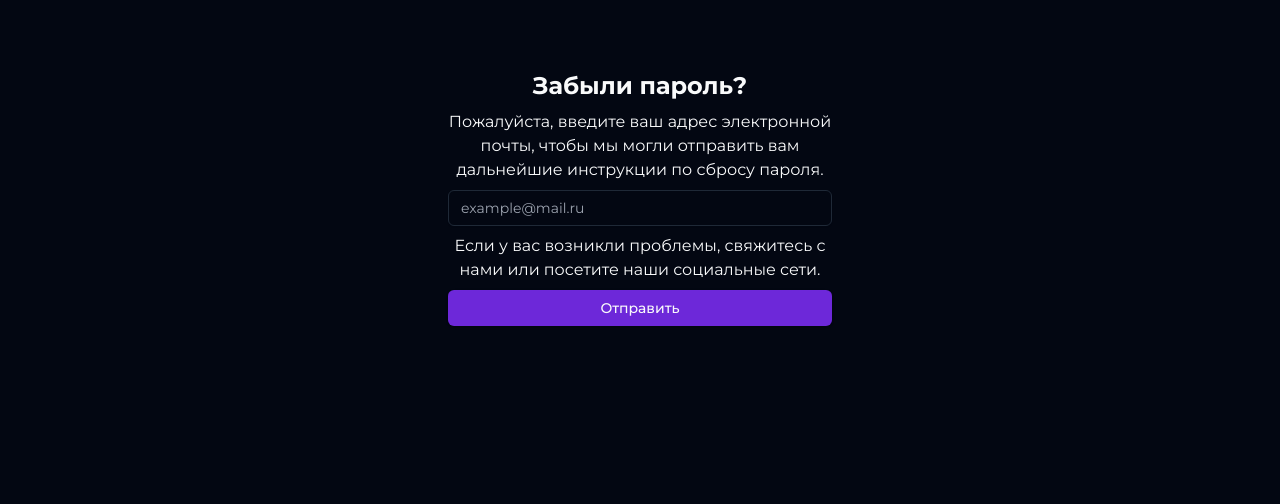
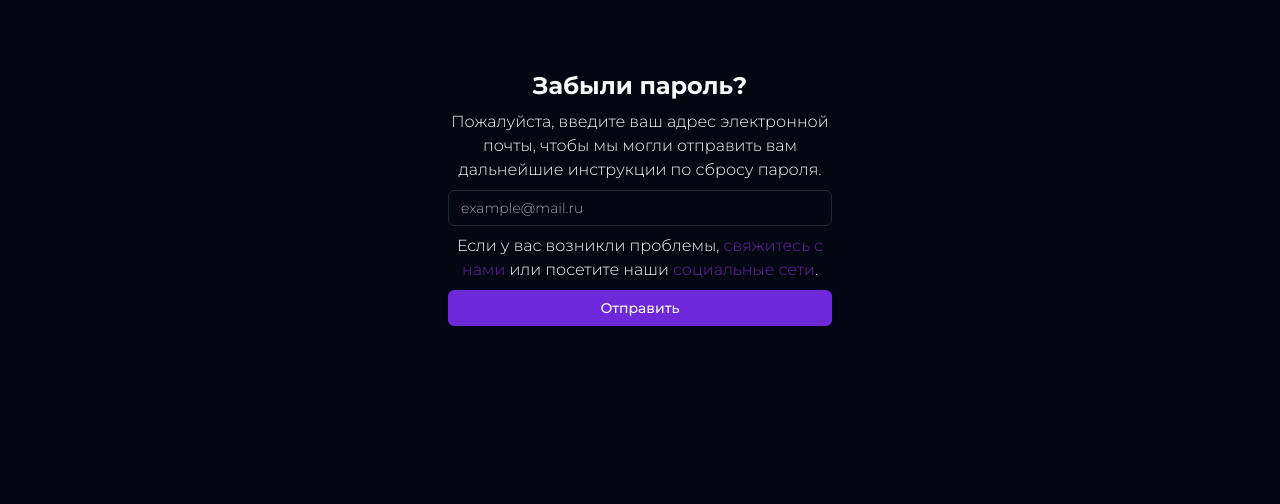
Before and after one commit to Z1ppzy/bigweb, a React (Vite) app: page /forgot_password in a window 1280 px wide. Shown: the part 216-720 px from the top of the page. Built offline with nearby package versions, Linux system fonts and the light colour scheme.

Commit message:
change sttyle ForgotPassword

```diff
--- a/src/Pages/ForgotPassword.tsx
+++ b/src/Pages/ForgotPassword.tsx
@@ -5,6 +5,7 @@ import { Label } from '@radix-ui/react-label';
 import { toast, ToastContainer } from 'react-toastify';
 import 'react-toastify/dist/ReactToastify.css';
 import { ButtonIcon } from '@radix-ui/react-icons';
+import { Link } from 'react-router-dom';
 
 export default function ForgotPassword(): JSX.Element {
   const [email, setEmail] = useState<string>('');
@@ -32,8 +33,8 @@ export default function ForgotPassword(): JSX.Element {
   };
 
   return (
-    <div className='flex flex-col justify-center text-center items-center h-screen'>
-      <form className='md:w-96 md:h-96 flex flex-col gap-2'>
+    <div className='flex flex-col justify-center text-center items-center h-screen px-10'>
+      <form className='md:w-96 md:h-96 flex flex-col gap-2 font-light text-base'>
         <h1 className='font-bold text-2xl'>Забыли пароль?</h1>
         <Label htmlFor='email'>
           Пожалуйста, введите ваш адрес электронной почты, чтобы мы могли
@@ -49,8 +50,8 @@ export default function ForgotPassword(): JSX.Element {
           onChange={handleEmailChange}
         />
         <p>
-          Если у вас возникли проблемы, <a href='#'>свяжитесь с нами</a> или
-          посетите наши <a href='#'>социальные сети</a>.
+          Если у вас возникли проблемы, <Link to='/contactus' className='text-purple-800'>свяжитесь с нами</Link> или
+          посетите наши <span className='text-purple-800'>социальные сети</span>.
         </p>
         <Button>Отправить</Button>
       </form>
```
